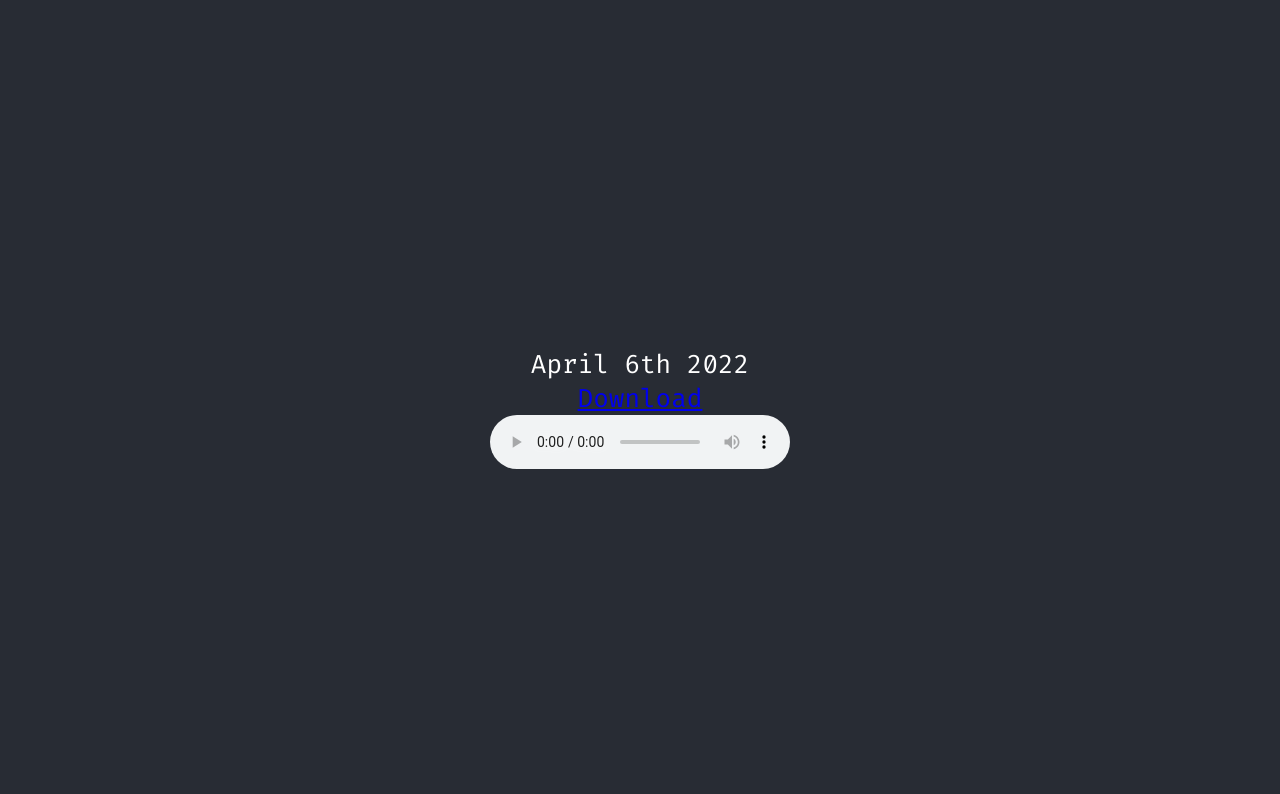
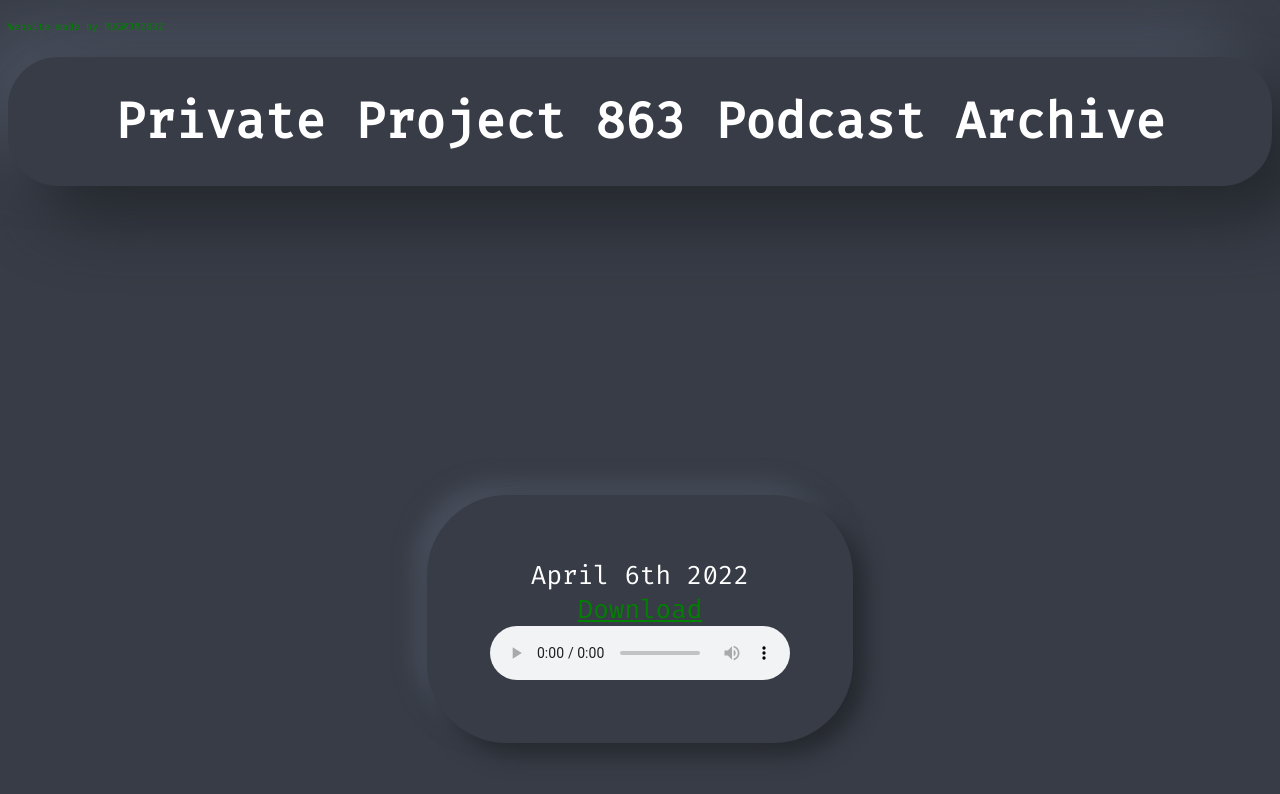
Before and after one commit to RUGMJ/863-podcast-web, a plain HTML site: page index.html in a window 1280 px wide. Drawn offline with Linux system fonts and the light colour scheme.

Commit message:
made website look good, and added support for speakers

```diff
--- a/index.html
+++ b/index.html
@@ -8,12 +8,27 @@
 		<link rel="stylesheet" href="style.css" />
 	</head>
 	<body>
-		<span>April 6th 2022</span>
-        <a href="./recordings/863-podcast-April6th.mp3" download>Download</a>
-		<audio
-			controls
-			src="./recordings/863-podcast-April6th.mp3"
-			type="audio/mpeg"
-		>
+		<p class="selfpromo">Website made by RUGMJ#2832</p>
+		<h1>Private Project 863 Podcast Archive</h1>
+		<main>
+			<div class="recording">
+				<span>April 6th 2022</span>
+				<a href="./audio/863-podcast-April6th.mp3" download>Download</a>
+				<audio
+					controls
+					src="./audio/863-podcast-April6th.mp3"
+					type="audio/mpeg"
+				></audio>
+
+				<!-- <h3>Speakers</h3>
+
+				<div class="speakers">
+					<div class="speaker">
+						<img src="./avatars/1-Hybrid_0215.png" alt="Hybrid's Avatar" />
+						<span>Hybrid#0215</span>
+					</div> -->
+				</div>
+			</div>
+		</main>
 	</body>
 </html>
--- a/style.css
+++ b/style.css
@@ -1,13 +1,98 @@
 @import url('https://fonts.googleapis.com/css2?family=Fira+Code&display=swap');
 
 body {
-    background-color: #282c34;
+    background-color: #373c46;
+    color: white;
+    font-family: 'Fira Code', monospace;
+}
+
+main {
+    display: flex;
+    flex-direction: row;
     min-height: 100vh;
-    display: flex;
-    flex-direction: column;
     align-items: center;
     justify-content: center;
     font-size: calc(10px + 2vmin);
-    color: white;
-    font-family: 'Fira Code', monospace;
+    flex-wrap: wrap;
 }
+
+.recording {
+    align-items: center;
+    justify-content: center;
+    display: flex;
+    flex-direction: column;
+    background: #373c46;
+    padding: 5%;
+    border-radius: 80px;
+    margin: 2%;
+    transition: all 0.25s;
+    box-shadow: 11px 11px 22px #24282e,
+        -11px -11px 22px #4a505e;
+}
+
+.recording:hover {
+    padding: 5.5%;
+    border-radius: 100px;
+    box-shadow: 32px 32px 64px #24282e,
+        -32px -32px 64px #4a505e;
+}
+
+a {
+    color: green;
+}
+
+h1 {
+    text-align: center;
+    font-size: calc(10px + 5vmin);
+    box-shadow: 32px 32px 64px #24282e,
+        -32px -32px 64px #4a505e;
+    border-radius: 50px;
+    padding: 2.5%;
+}
+
+h3 {
+    text-align: center;
+    font-size: calc(10px + 1vmin);
+
+}
+
+.selfpromo {
+    font-size: x-small;
+    color: green;
+    position: sticky;
+    top: 20px;
+}
+
+.speaker>img {
+    height: 32px;
+    border-radius: 100px;
+}
+
+.speaker>span {
+    font-size: x-small;
+    color: green;
+}
+
+.speaker {
+
+    align-items: center;
+    display: inline-flex;
+    flex-direction: row;
+    justify-content: center;
+    margin: 5%;
+    background: #2a2c31;
+    padding: 10%;
+    border-radius: 10px;
+}
+
+.speaker>* {
+    display: inline;
+    margin: 5%;
+}
+
+.speakers {
+    display: flex;
+    flex-direction: row;
+    justify-content: center;
+    flex-wrap: wrap;
+}
```
Also changed, not shown: avatars/1-Hybrid_0215.png (added), script.js (deleted), 1 other file.
